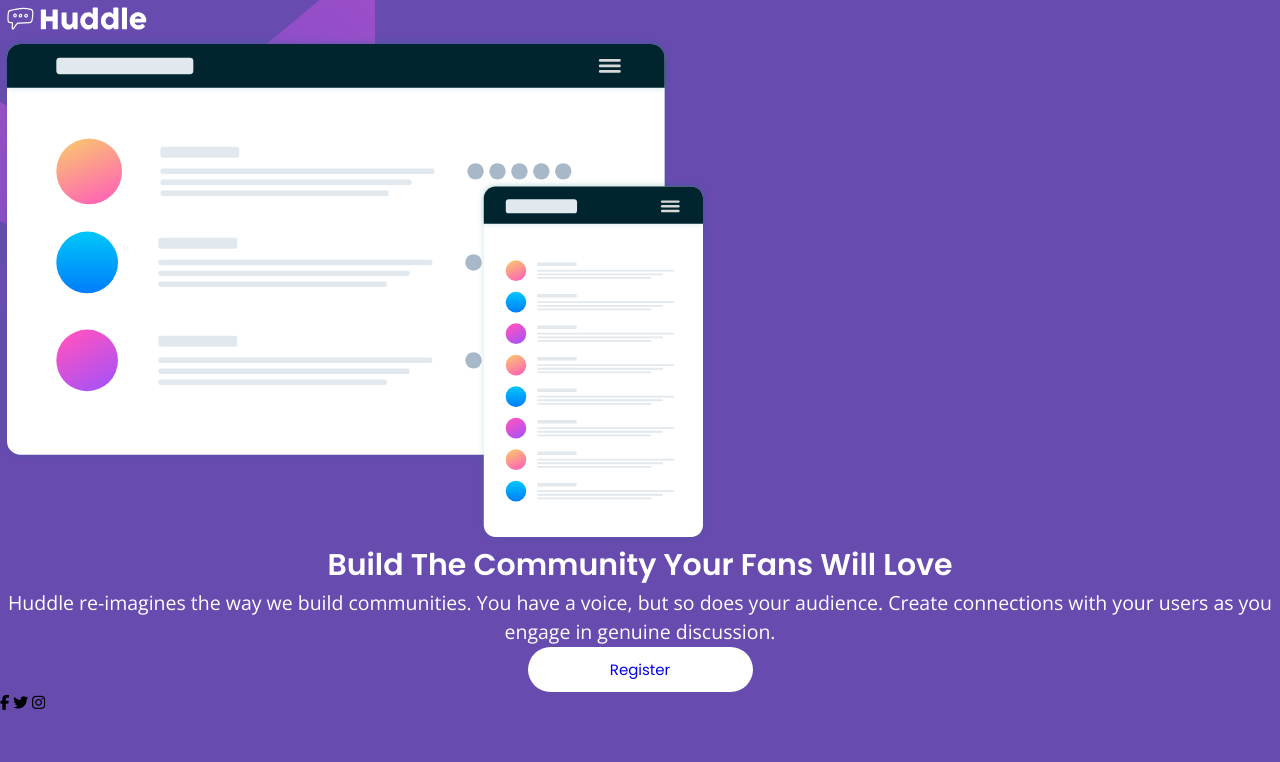
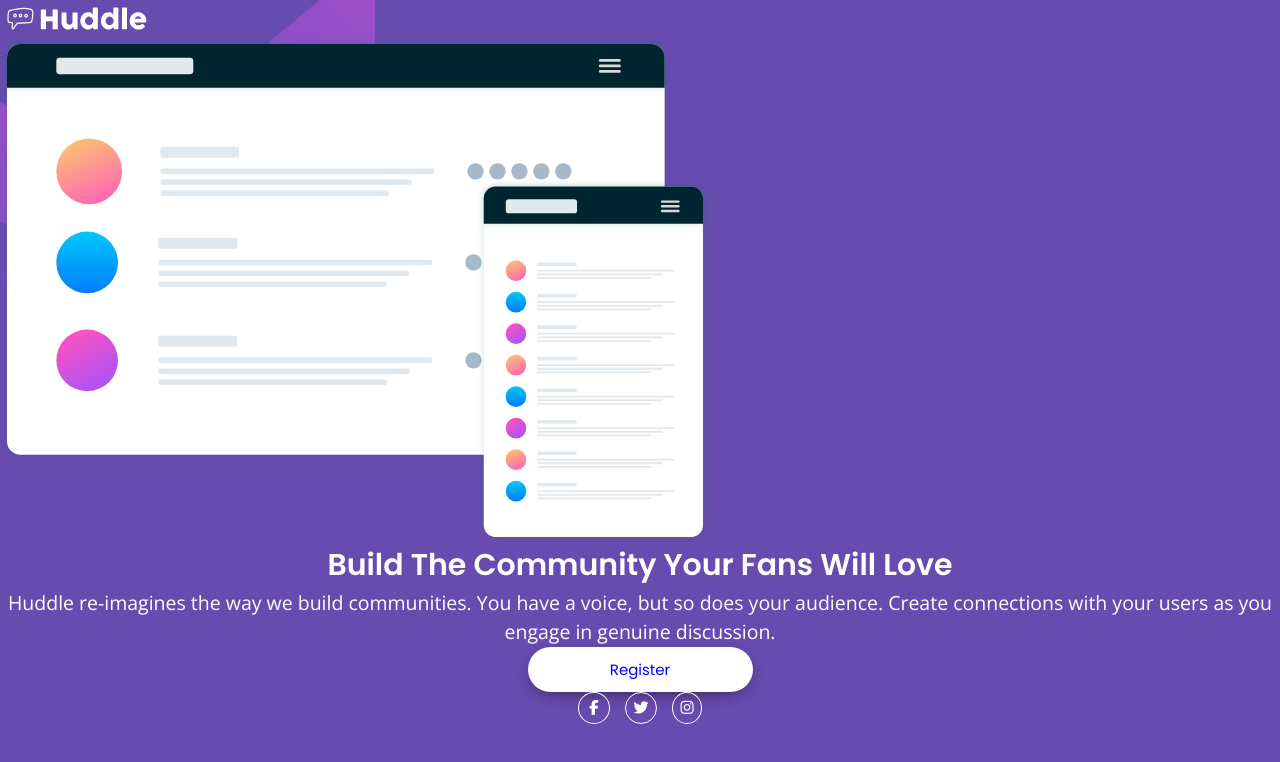
Before and after one commit to JustANipple/huddle-landing-page-with-single-introductory-section, a plain HTML site: page index.html in a window 1280 px wide. Drawn offline with nearby package versions, Linux system fonts and the light colour scheme.

Commit message:
modified:   index.html 	modified:   style.css

```diff
--- a/index.html
+++ b/index.html
@@ -19,12 +19,15 @@
 
 <body>
 
+  <div class="container">
+
     <header>
       <img src="images/logo.svg" alt="" aria-hidden="true">
     </header>
 
+    <img src="images/illustration-mockups.svg" alt="" aria-hidden="true" >
+
     <main>
-    <img src="images/illustration-mockups.svg" alt="" aria-hidden="true" >
       <div class="content">
         <h1 class="title">
           Build The Community Your Fans Will Love
@@ -40,7 +43,6 @@
         <a href="#">Register</a>
       </div>
 
-
     </main>
 
     <footer>
@@ -49,5 +51,7 @@
       <i class="fa-brands fa-instagram"></i>
     </footer>
 
+  </div>
+
 </body>
 </html>
--- a/style.css
+++ b/style.css
@@ -51,6 +51,10 @@ body{
     background-repeat: no-repeat;
 }
 
+.container {
+    display: ;
+}
+
 header img {
     width: 10rem;
 }
@@ -79,6 +83,7 @@ main {
     border-radius: 3rem;
     width: 15rem;
     height: 3rem;
+    box-shadow: 0px 5px 20px -10px black;
 }
 
 .registerButton a {
@@ -88,3 +93,23 @@ main {
     height: 100%;
     line-height: 3rem;
 }
+
+footer{
+    display: flex;
+    justify-content: center;
+    align-items: center;
+    gap: 1rem;
+}
+
+footer i {
+    border: 1px solid white;
+    color: white;
+    font-size: 1rem;
+    padding: 0.5rem;
+    border-radius: 50%;
+}
+
+.fa-facebook-f {
+    width: 2.15rem;
+    padding-left: 0.7rem;
+}
```
Lines whose indentation alone changed are shown as unchanged.
